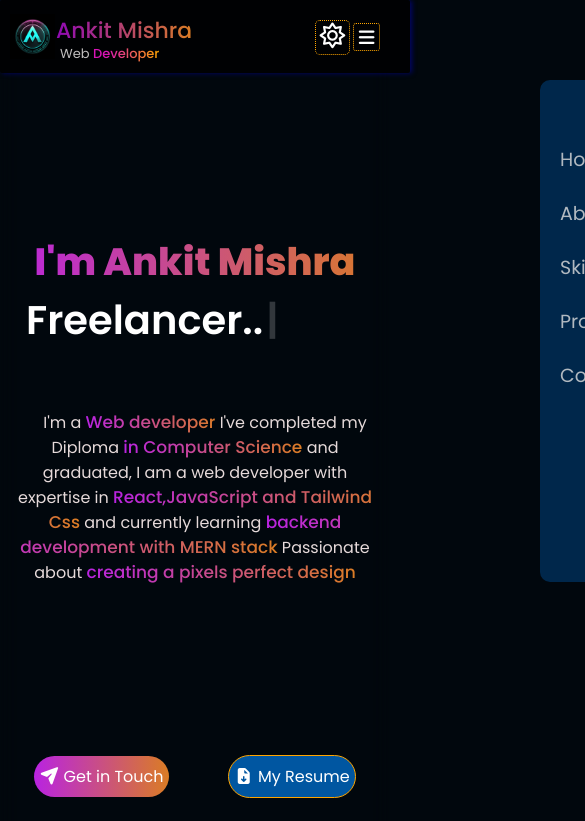
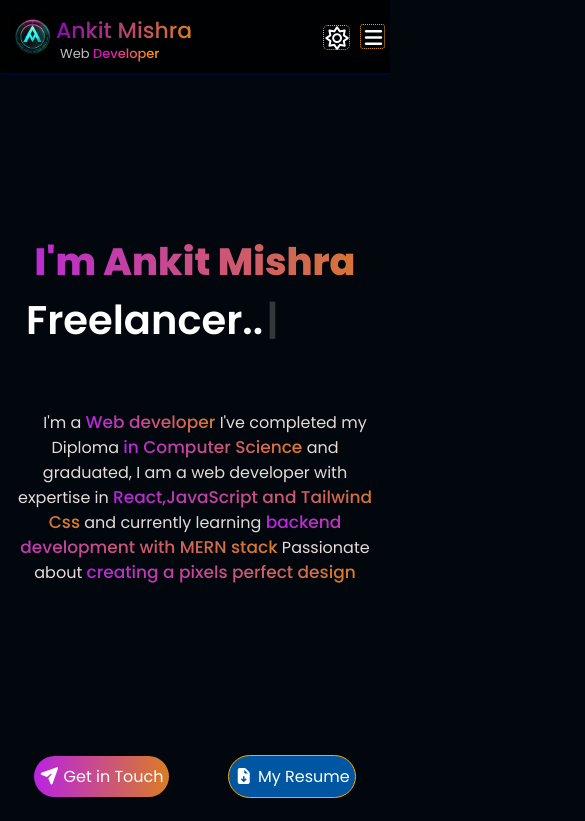
Before and after one commit to Ankit-Mishra2025/My_Latest_Portfolio, a React (Vite) app: page / in a window 390 px wide. Shown: the top 821 px of the page, 585 px wide, since content can reach past the window. Built offline with nearby package versions, Linux system fonts and the light colour scheme.

Commit message:
some changes

```diff
--- a/src/Components/Footer/Footer.css
+++ b/src/Components/Footer/Footer.css
@@ -192,7 +192,7 @@
 }
 
 .contactHover:hover {
-  padding: 5px 8px;
+  padding: 0px 0.5px;
   /* background-color: rgba(69, 146, 213, 0.292); */
   border-radius: 10px;
   cursor: pointer;
--- a/src/Components/Navbar/Navbar.css
+++ b/src/Components/Navbar/Navbar.css
@@ -86,8 +86,8 @@
   cursor: pointer;
   display: none;
   transition: 0.3s;
-  height: 28px;
-  width: 27px;
+  height: 35px;
+  width: 35px;
   border-radius: 5px;
 }
 
@@ -183,8 +183,13 @@ background: linear-gradient(270deg, #da7c25 0.36%, #b923e1 100%);
    border: 1.3px dotted rgb(255, 166, 0);
     font-size: 18px;
     border-radius: 3px;
-    margin-right: 20px;
+    margin-right: 15px;
     cursor: pointer;
+    height: 25px;
+    width: 25px;
+  }
+  .menu-btn i{
+    font-size: 20px;
   }
   .modeBtn {
     position: fixed;
@@ -193,5 +198,11 @@ background: linear-gradient(270deg, #da7c25 0.36%, #b923e1 100%);
      border: 1.3px dotted rgb(255, 166, 0);
     border-radius: 5px;
     font-size: 18px;
+    height: 25px;
+    width: 27px;
+    top:25px;
+  }
+  .modeBtn i{
+    font-size: 21px;
   }
 }
--- a/src/index.css
+++ b/src/index.css
@@ -15,35 +15,30 @@
     color: white;
 } */
 
-:root{
-  --scroll-color:blue
+body::-webkit-scrollbar{
+  width: 8px;
+  border-radius: 5px;
+  color: blue;
+  background-color: rgb(6, 27, 46);
 }
 
-body{
-  /* margin: 0;
-  padding: 0; */
+
+
+body::-webkit-scrollbar-thumb{
+  background-color: blue;
+}
+
+body,html{
+  margin: 0;
+  padding: 0;
   background-color: rgb(1, 7, 13);
   backdrop-filter: blur(10px);
-
   color: white;
   font-family: "Segoe UI", sans-serif;
   overflow-x: hidden;
-  overflow-y: scroll;
+ width: 100vw;
 }
 
-body::-webkit-scrollbar {
-  width: 8px; /* scrollbar width */
-  background-color: rgb(1, 57, 107);
-}
-
-body::-webkit-scrollbar-track {
-  background: transparent; /* track background */
-}
-
-body::-webkit-scrollbar-thumb {
-  background-color: var(--scroll-color); /* scrollbar thumb color (blue) */
-  border-radius: 4px;
-}
 
 
 
@@ -80,14 +75,14 @@ body.light .left_hero > p {
 
 body.light .left_hero h1 {
   color: black;
-  font-size: 45px;
+  font-size: 40px;
   font-size: 650;
 }
 
 body.light .left_hero h2{
   color: black;
   font-weight: 700;
-  font-size: 50px;
+  font-size: 45px;
 }
 body.light .para h4{
   color:black;
```
